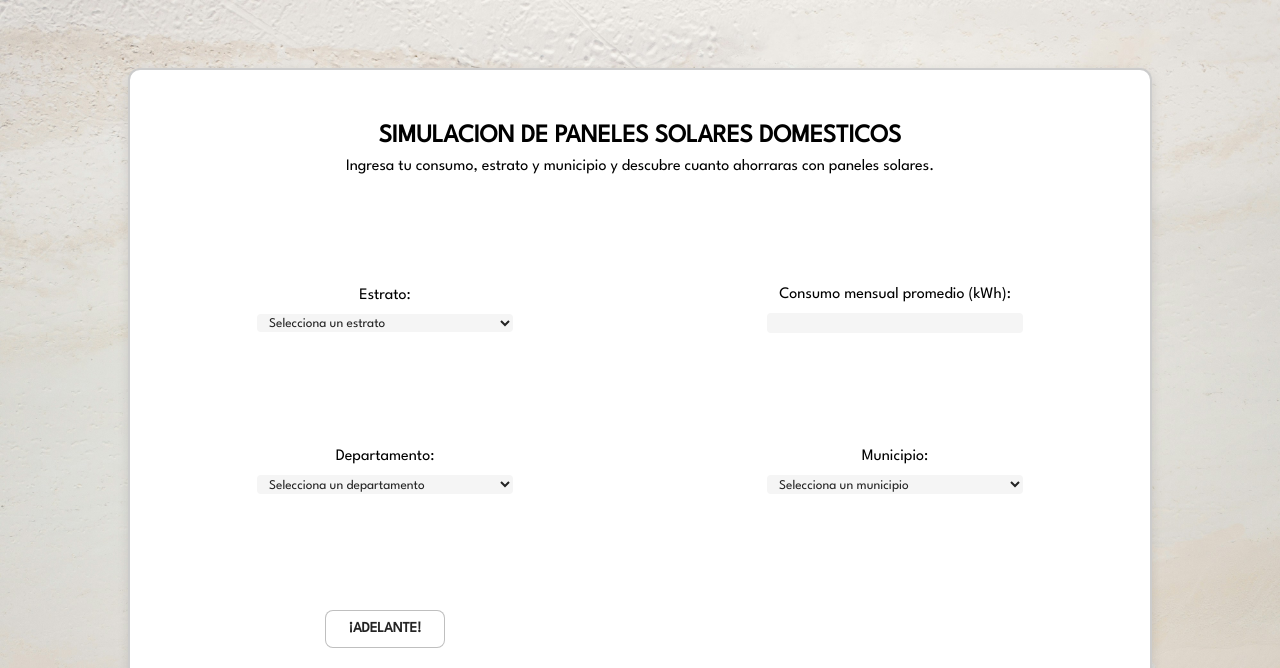
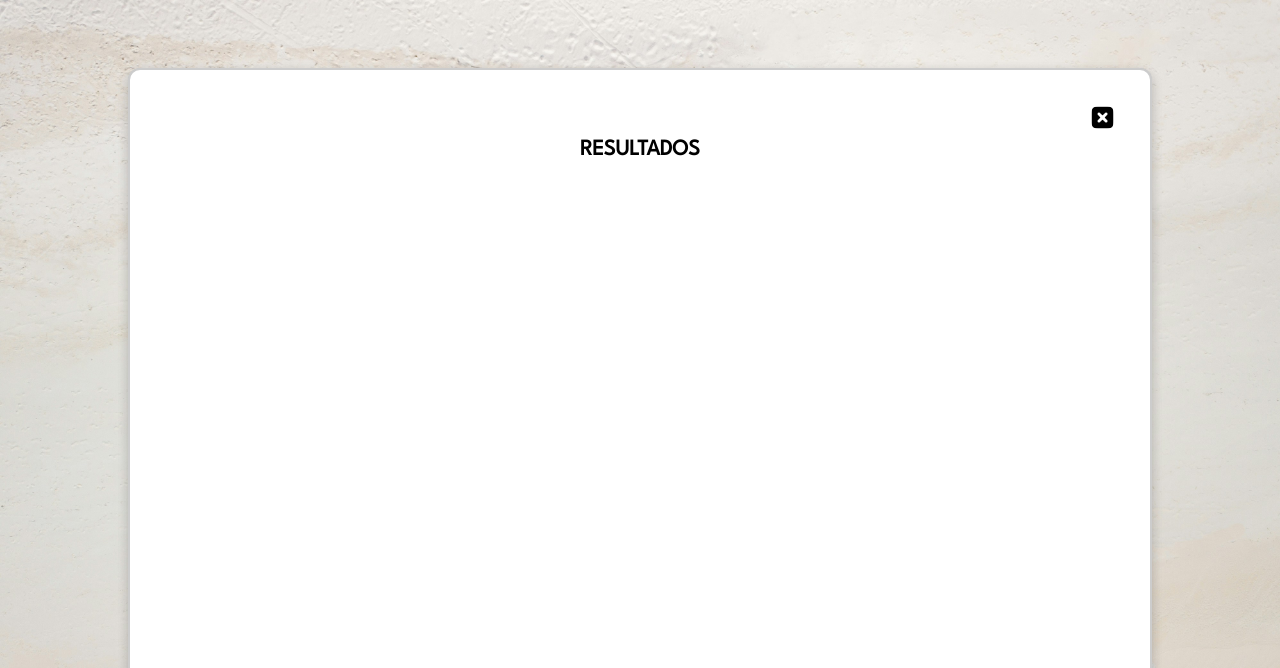
Before and after one commit to Pblshman/Hackaton, a plain HTML site: page vista/paneles.html in a window 1280 px wide. Shown: the part 132-800 px from the top of the page. Drawn offline with Linux system fonts and the light colour scheme.

Commit message:
No me acuerdo2

```diff
--- a/controlador/paneles.js
+++ b/controlador/paneles.js
@@ -1,3 +1,55 @@
+function crearResultado() {
+
+    const sectionVentana = document.getElementById('simulacionSection');
+    const ventana = document.createElement("div");
+    ventana.style.backgroundColor = 'white';
+    ventana.style.position = 'absolute';
+    ventana.style.width = '80vw';
+    ventana.style.height = '80vh';
+    ventana.style.border = '2px solid #ccc';
+    ventana.style.borderRadius = '12px';
+    ventana.style.boxShadow = '0 4px 12px rgba(0, 0, 0, 0.1)';
+    ventana.style.display = 'grid';
+    ventana.style.gridTemplateRows = '25% 1fr';
+
+    const cerrarDiv = document.createElement("div");
+    cerrarDiv.style.display = 'flex';
+    cerrarDiv.style.justifyContent = 'center';
+    cerrarDiv.style.alignItems = 'center';
+    cerrarDiv.style.width = '35px';
+    cerrarDiv.style.height = '35px';
+    cerrarDiv.style.position = 'absolute';
+    cerrarDiv.style.top = '30px';
+    cerrarDiv.style.right = '30px';
+
+    const cerrar = document.createElement('img');
+    cerrar.src = '../assets/images/CerrarIcono.png';
+    cerrar.alt = 'CerrarBoton';
+    cerrar.style.width = '35px';
+    cerrar.style.height = '35px';
+    cerrar.style.cursor = 'pointer';
+
+    cerrarDiv.appendChild(cerrar);
+    ventana.appendChild(cerrarDiv);
+
+    const tituloDiv = document.createElement("div");
+    tituloDiv.style.display = 'flex';
+    tituloDiv.style.justifyContent = 'center';
+    tituloDiv.style.alignItems = 'center';
+
+    const titulo = document.createElement('h6');
+    titulo.style.textAlign = 'center';
+    titulo.textContent = 'RESULTADOS';
+    titulo.style.fontSize = '22px';
+    titulo.style.fontWeight = '700';
+
+    tituloDiv.appendChild(titulo);
+
+    ventana.appendChild(tituloDiv)
+    sectionVentana.appendChild(ventana);
+
+}
+
 const data = [
     {
         "departamento": "Antioquia",
@@ -1197,3 +1249,5 @@ selectDepartamento.addEventListener('change', function(){
     }
 
 })
+
+crearResultado();
--- a/vista/styles/paneles.css
+++ b/vista/styles/paneles.css
@@ -99,6 +99,7 @@ nav ul{
     display: flex;
     justify-content: center;
     align-items: center;
+    position: relative;
 
 }
 
```
Also changed, not shown: assets/images/CerrarIcono.png (added).
